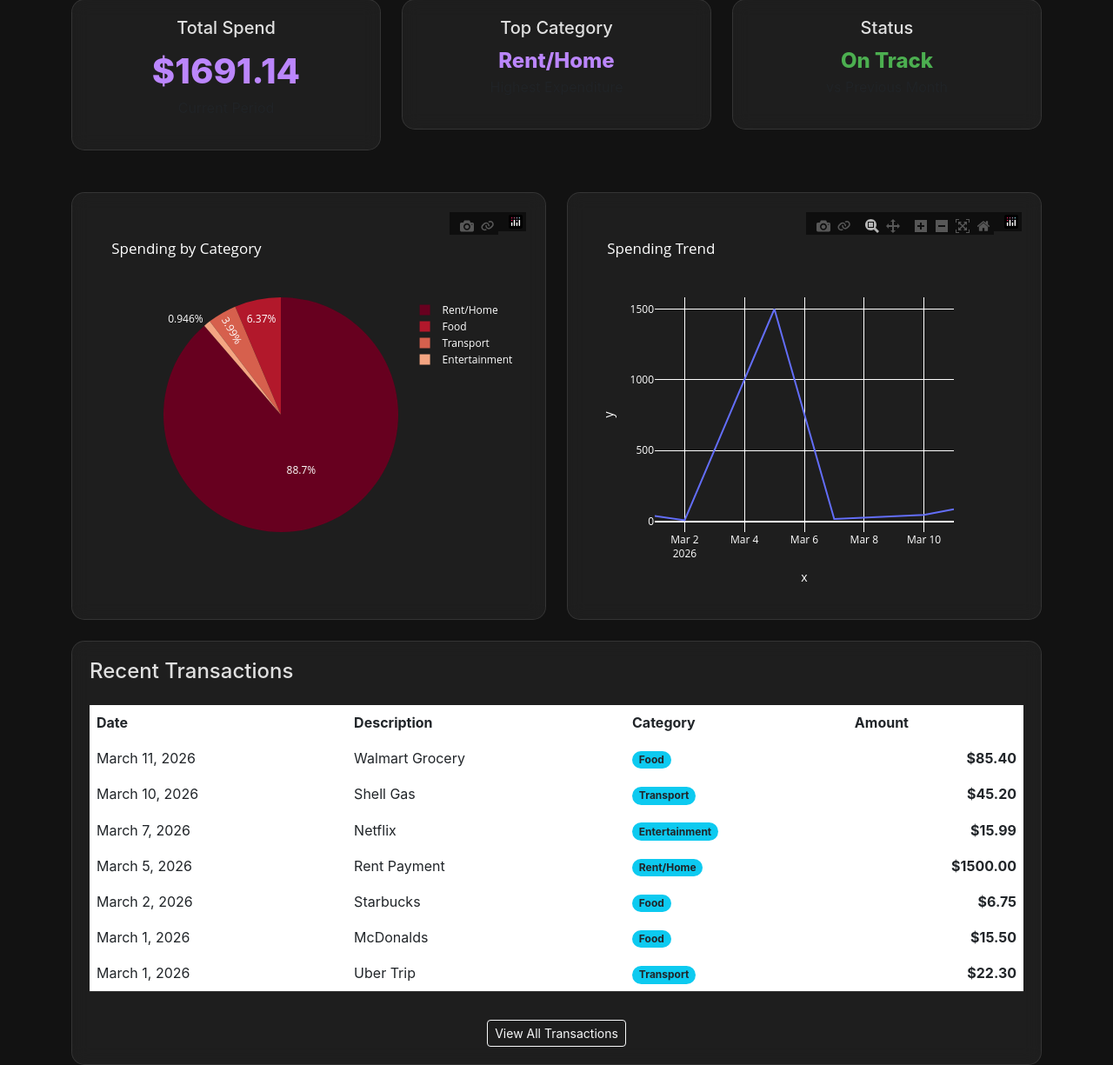
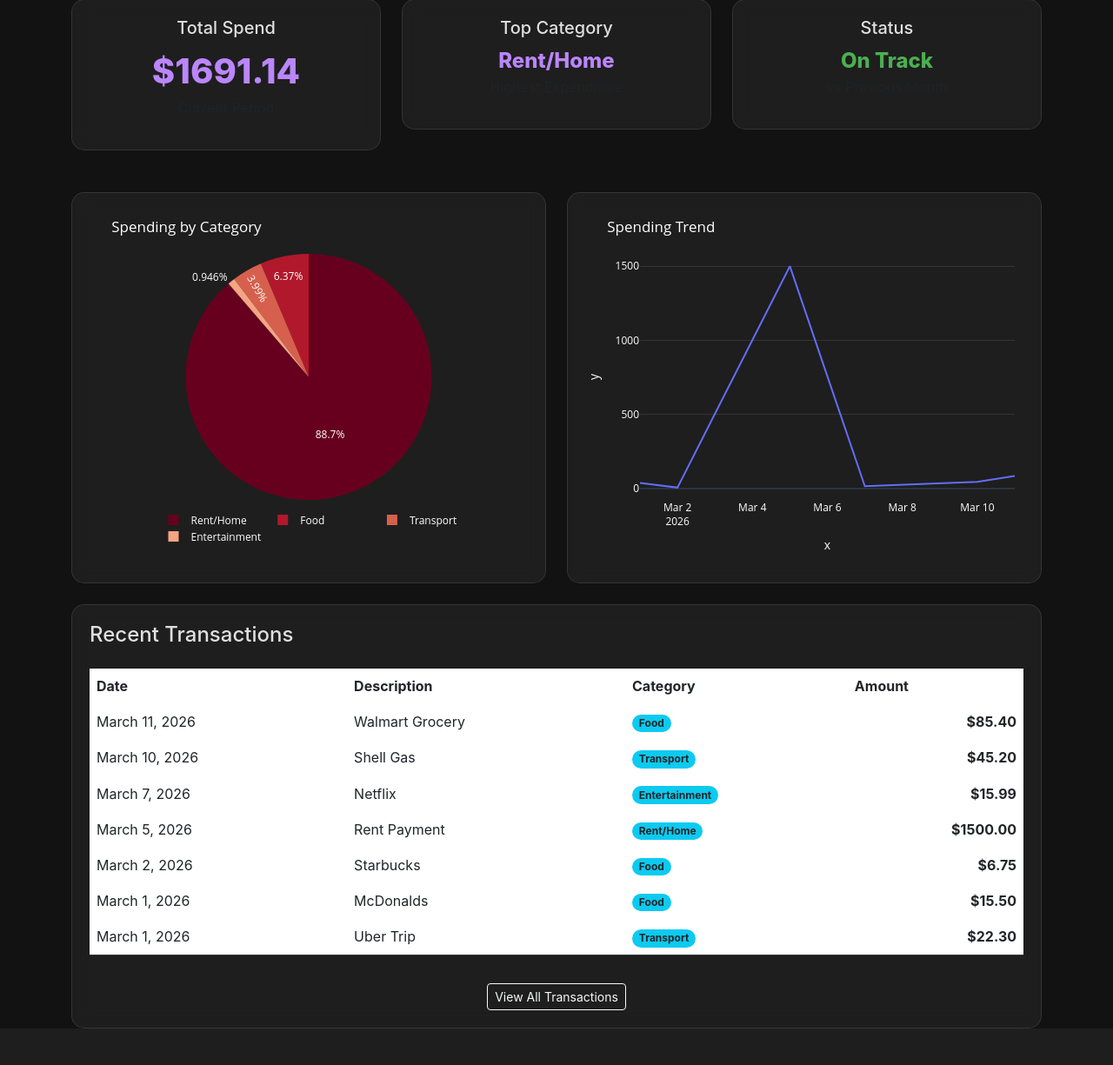
Before and after one commit to csalgado-brookfield/Antigravity-Finance, a Django app: page / in a window 1280 px wide. Shown: the part 168-1393 px from the top of the page at 87% size. After the commit the page ends 1351 px from the top, so only its background shows below. Run offline with Django 5.2, Linux system fonts and the light colour scheme; a user stored in the database is signed in; data comes from the database, SQL or seed files in the repository.

Commit message:
feat: Implement initial dashboard view with financial summaries, category spend, and spending trend visualizations.

```diff
--- a/tracker/templates/tracker/base.html
+++ b/tracker/templates/tracker/base.html
@@ -83,6 +83,16 @@
 
         .table th { border-color: var(--glass-border); }
         .table td { border-color: var(--glass-border); }
+
+        /* Constrain Plotly charts */
+        .js-plotly-plot, .plot-container {
+            max-width: 100% !important;
+            height: auto !important;
+        }
+
+        div[id^="plotly-"] {
+            width: 100% !important;
+        }
     </style>
     {% block extra_css %}{% endblock %}
 </head>
--- a/tracker/templates/tracker/dashboard.html
+++ b/tracker/templates/tracker/dashboard.html
@@ -33,25 +33,29 @@
 
 <div class="row mt-4 g-4">
     <div class="col-md-6">
-        <div class="glass-card h-100 d-flex align-items-center justify-content-center">
+        <div class="glass-card h-100 overflow-hidden" style="min-height: 450px;">
             {% if chart_pie %}
                 {{ chart_pie|safe }}
             {% else %}
+                <div class="h-100 d-flex align-items-center justify-content-center">
                     <div class="text-center py-5">
                         <i class="bi bi-pie-chart" style="font-size: 3rem; opacity: 0.3;"></i>
                         <p class="mt-3 text-muted">No category data available</p>
+                    </div>
                 </div>
             {% endif %}
         </div>
     </div>
     <div class="col-md-6">
-        <div class="glass-card h-100 d-flex align-items-center justify-content-center">
+        <div class="glass-card h-100 overflow-hidden" style="min-height: 450px;">
             {% if chart_line %}
                 {{ chart_line|safe }}
             {% else %}
+                <div class="h-100 d-flex align-items-center justify-content-center">
                     <div class="text-center py-5">
                         <i class="bi bi-graph-up" style="font-size: 3rem; opacity: 0.3;"></i>
                         <p class="mt-3 text-muted">No trend data available</p>
+                    </div>
                 </div>
             {% endif %}
         </div>
--- a/tracker/views.py
+++ b/tracker/views.py
@@ -33,9 +33,18 @@ def dashboard(request):
 
         if cat_names:
             fig_pie = px.pie(names=cat_names, values=cat_totals, title="Spending by Category",
-                            color_discrete_sequence=px.colors.sequential.RdBu)
-            fig_pie.update_layout(paper_bgcolor='rgba(0,0,0,0)', plot_bgcolor='rgba(0,0,0,0)', font_color="white")
-            chart_pie = fig_pie.to_html(full_html=False)
+                            color_discrete_sequence=px.colors.sequential.RdBu,
+                            template="plotly_dark")
+            fig_pie.update_layout(
+                autosize=True,
+                height=400,
+                paper_bgcolor='rgba(0,0,0,0)',
+                plot_bgcolor='rgba(0,0,0,0)',
+                font_color="white",
+                margin=dict(l=10, r=10, t=50, b=10),
+                legend=dict(orientation="h", yanchor="bottom", y=-0.2, xanchor="center", x=0.5)
+            )
+            chart_pie = fig_pie.to_html(full_html=False, config={'responsive': True, 'displayModeBar': False})
 
         # Chart 2: Spend over Time
         time_data = transactions.values('date').annotate(total=Sum('amount')).order_by('date')
@@ -43,9 +52,18 @@ def dashboard(request):
         amounts = [float(d['total'] or 0) for d in time_data]
 
         if dates:
-            fig_line = px.line(x=dates, y=amounts, title="Spending Trend")
-            fig_line.update_layout(paper_bgcolor='rgba(0,0,0,0)', plot_bgcolor='rgba(0,0,0,0)', font_color="white")
-            chart_line = fig_line.to_html(full_html=False)
+            fig_line = px.line(x=dates, y=amounts, title="Spending Trend", template="plotly_dark")
+            fig_line.update_layout(
+                autosize=True,
+                height=400,
+                paper_bgcolor='rgba(0,0,0,0)',
+                plot_bgcolor='rgba(0,0,0,0)',
+                font_color="white",
+                margin=dict(l=10, r=10, t=50, b=10),
+                xaxis=dict(showgrid=False),
+                yaxis=dict(showgrid=True, gridcolor='rgba(255,255,255,0.1)')
+            )
+            chart_line = fig_line.to_html(full_html=False, config={'responsive': True, 'displayModeBar': False})
 
     context = {
         'total_spend': total_spend,
```
Lines whose indentation alone changed are shown as unchanged.
